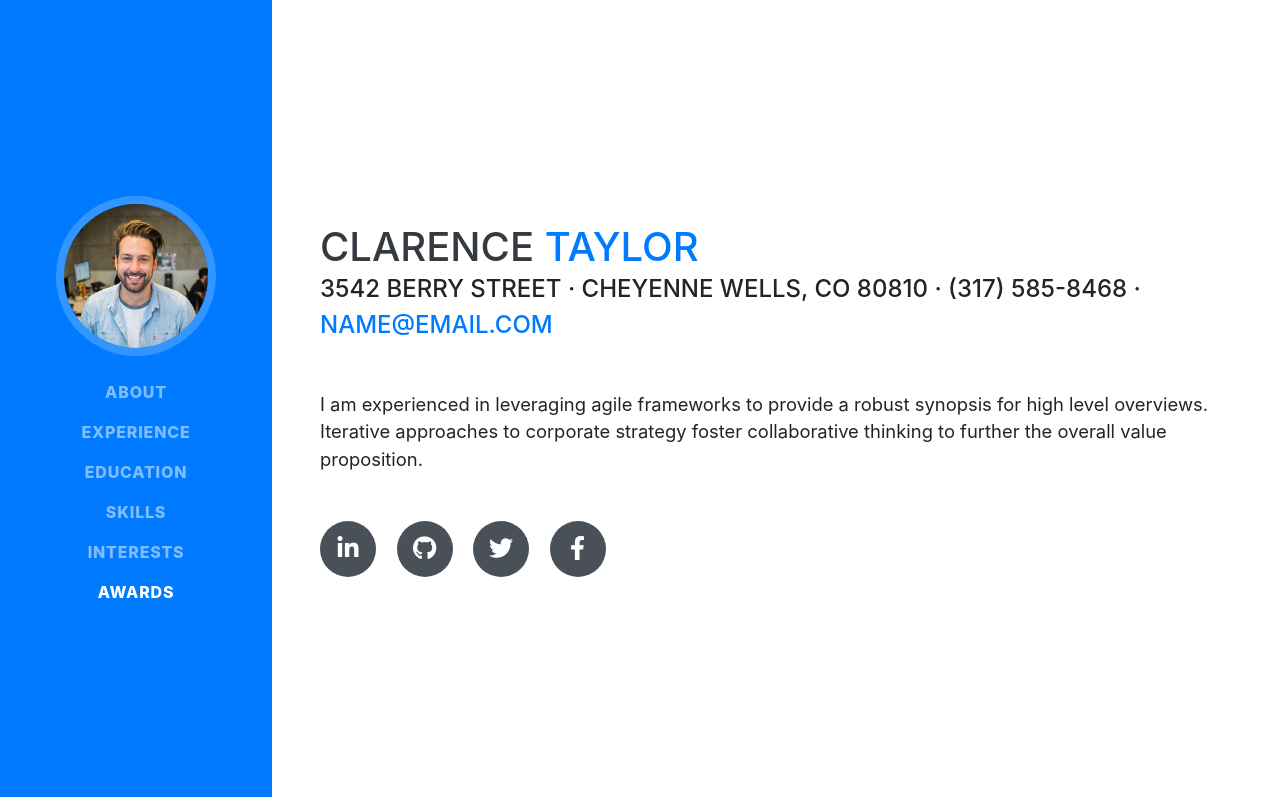
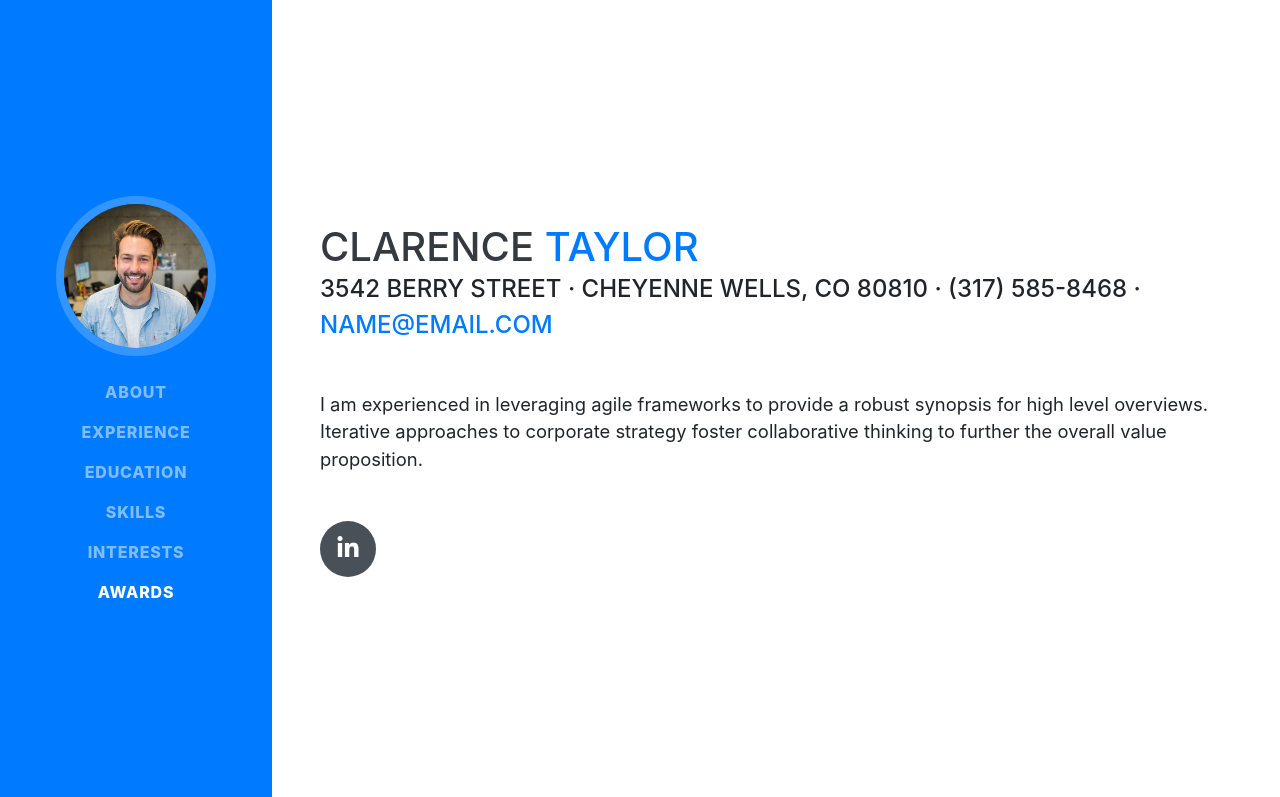
Before and after one commit to cjoeliu/cjoeliu.github.io, a website with bundled scripts: page index.html in a window 1280 px wide. Shown: the top 797 px of the page. Built offline with nearby package versions, Linux system fonts and the light colour scheme; a web font is replaced by a local one.

Commit message:
Update index.html

```diff
--- a/index.html
+++ b/index.html
@@ -73,15 +73,6 @@
         <div class="social-icons">
           <a href="#">
             <i class="fab fa-linkedin-in"></i>
-          </a>
-          <a href="#">
-            <i class="fab fa-github"></i>
-          </a>
-          <a href="#">
-            <i class="fab fa-twitter"></i>
-          </a>
-          <a href="#">
-            <i class="fab fa-facebook-f"></i>
           </a>
         </div>
       </div>
```
